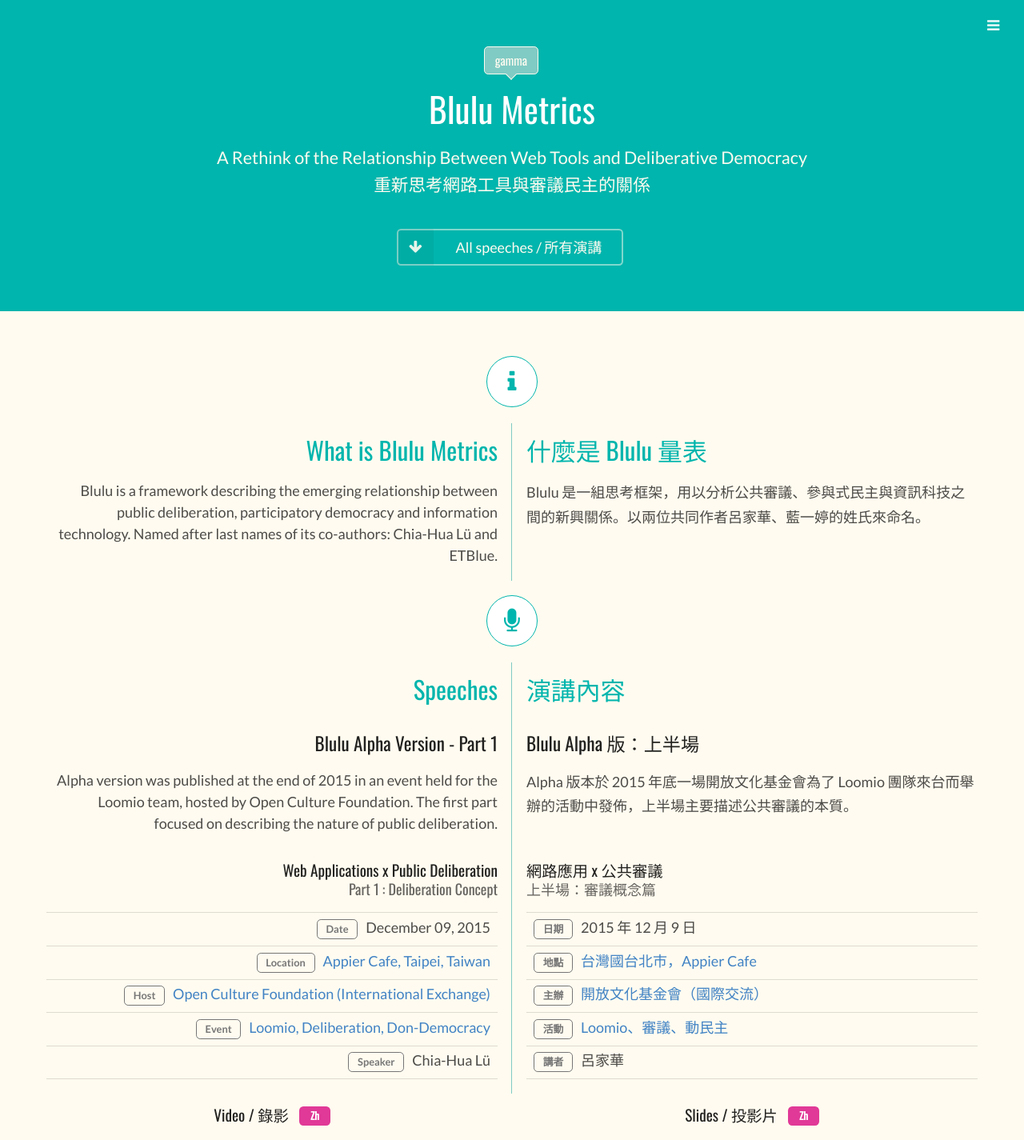
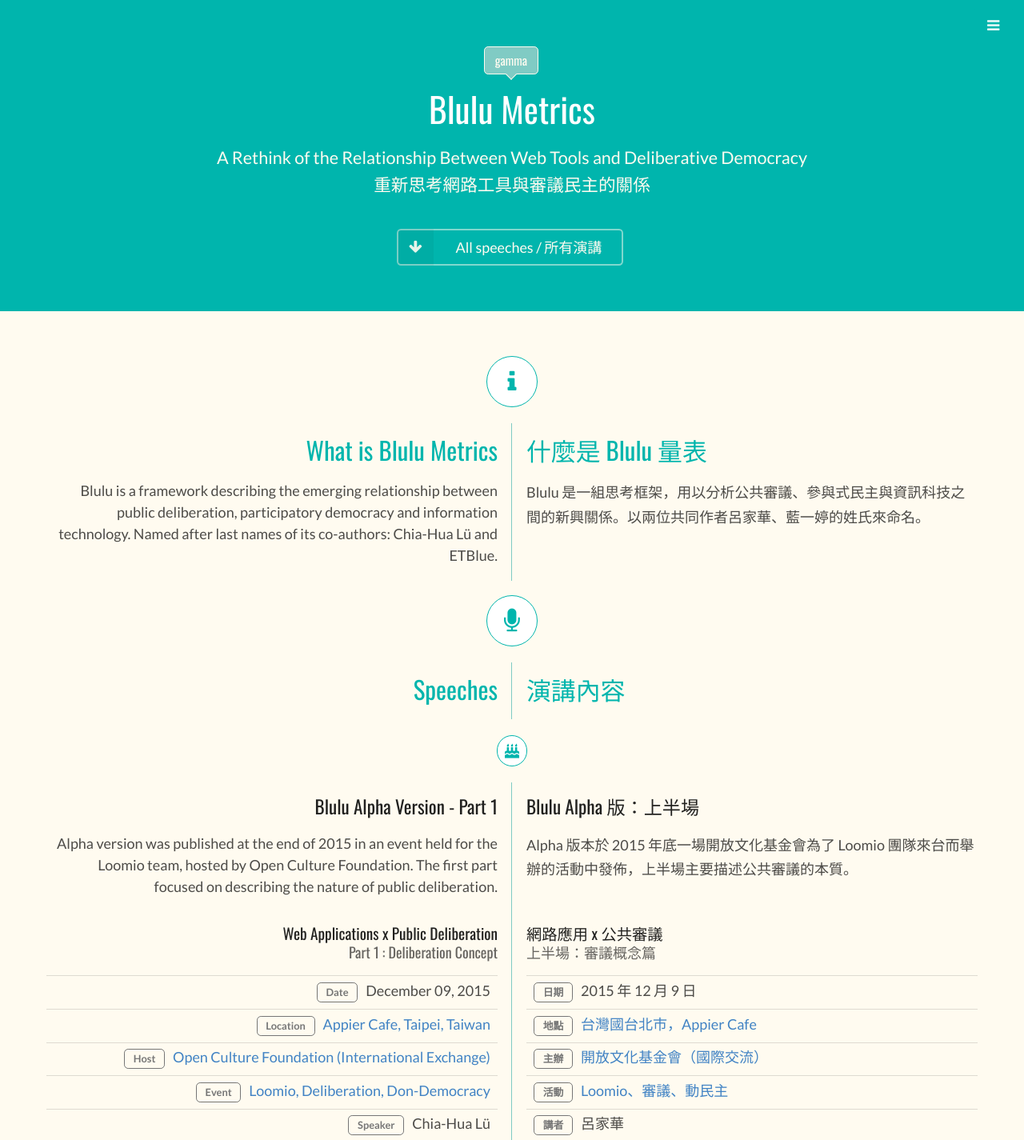
Before and after one commit to ETBlue/blulu, a Jekyll site: the page built from index.html, in a window 1280 px wide. Shown: the top 1425 px of the page at 80% size. Built offline with Jekyll 4.4.1, drawn with Linux system fonts in a browser that asks for light colours; grey boxes are pictures that could not be loaded.

Commit message:
polish style...

```diff
--- a/index.html
+++ b/index.html
@@ -80,6 +80,13 @@
       </div>
     </div>
     {% for speech in site.data.meta.speech %}
+    <hr class="ui hidden divider" />
+    <div class="center aligned">
+      <span class="ui large circular basic teal icon label">
+        <i class="icon birthday"></i>
+      </span>
+    </div>
+    <hr class="ui hidden divider" />
     <div class="ui levelone two column divided stackable grid">
       <div class="column">
         <h3 class="right aligned ui header logo">
@@ -262,7 +269,6 @@
           </div>
           {% endfor %}
         </div>
-        <hr class="ui hidden divider" />
       </div>
     </div>
     {% endfor %}
```
